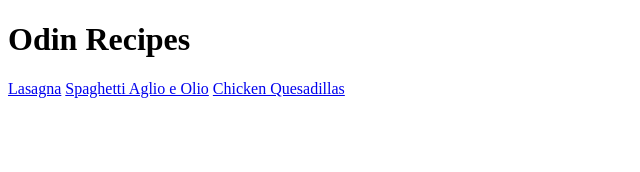
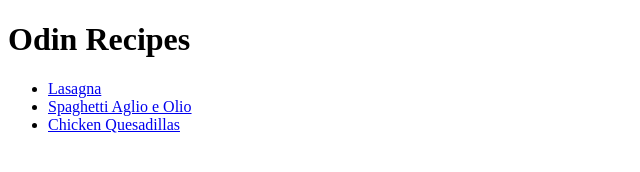
Before and after one commit to z4le3c/odin-recipes, a plain HTML site: page index.html in a window 1280 px wide. Shown: the whole page, without its empty margins (0-640 px from the left). Drawn offline with Linux system fonts and the light colour scheme.

Commit message:
fix: put links in a <ul>

```diff
--- a/index.html
+++ b/index.html
@@ -7,8 +7,10 @@
 </head>
 <body>
     <h1>Odin Recipes</h1>
-    <a href="recipes/lasagna.html">Lasagna</a>
-    <a href="recipes/Spaghetti_Aglio_e_Olio.html">Spaghetti Aglio e Olio</a>
-    <a href="recipes/Chicken Quesadillas.html">Chicken Quesadillas</a>
+    <ul>
+        <li><a href="recipes/lasagna.html">Lasagna</a></li>
+        <li><a href="recipes/Spaghetti_Aglio_e_Olio.html">Spaghetti Aglio e Olio</a></li>
+        <li><a href="recipes/Chicken Quesadillas.html">Chicken Quesadillas</a></li>
+    </ul>
 </body>
 </html>
```
